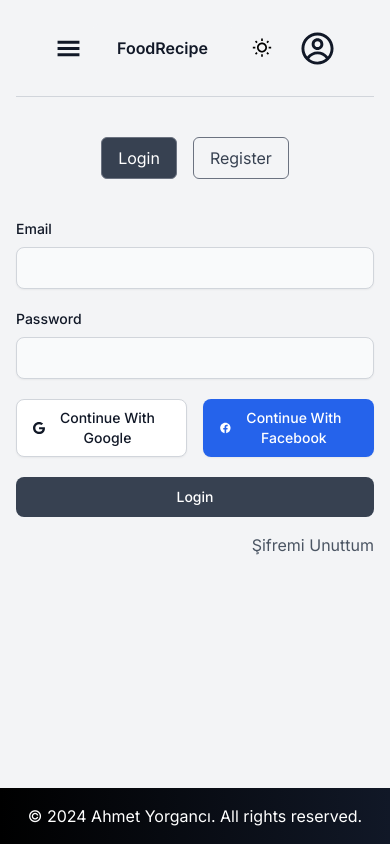
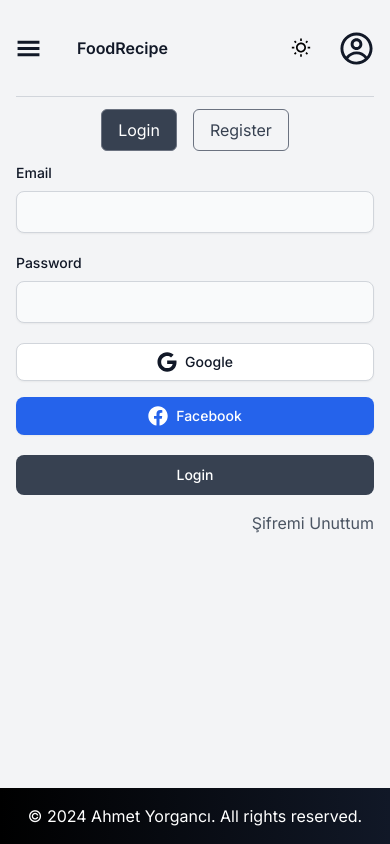
Before and after one commit to ahmetanil1/fr-frontend, a Next.js app: page /login in a window 390 px wide. Built offline with nearby package versions, Linux system fonts and the light colour scheme; grey boxes are pictures that could not be loaded.

Commit message:
Add login section but didn't complite

```diff
--- a/app/layout.js
+++ b/app/layout.js
@@ -37,17 +37,14 @@ export default function RootLayout({ children }) {
 
     return (
         <html lang="en" className={`${inter.className}`}>
-            <body className="h-screen w-screen bg-gray-100 dark:bg-gradient-to-r from-black text-gray-900 dark:text-gray-100">
+            <body className="h-screen w-screen bg-gray-100  dark:bg-gradient-to-t from-black text-gray-900 dark:text-gray-100">
                 <div className="flex flex-col min-h-screen">
-                    {/* Header: DarkMode Toggle */}
                     <div className="flex flex-col flex-grow mx-4 sm:mx-8 md:mx-16 lg:mx-32 xl:mx-64">
                         <Header toggleDarkMode={toggleDarkMode} darkMode={darkMode} />
                         <hr className="border-gray-300 dark:border-gray-100" />
-                        {/* Main Content */}
-                        <main className="flex-grow">{children}</main>
+                        <main className="flex-grow ">{children}</main>
                     </div>
-                    {/* Footer */}
-                    <Footer className="w-full" />
+                    <Footer className="w-full fixed" />
                 </div>
             </body>
         </html>
--- a/app/login/page.js
+++ b/app/login/page.js
@@ -60,7 +60,7 @@ function LoginContainer() {
                         Login
                     </button>
                     <Link href="/forgot-password"
-                        className="text-gray-600 hover:underline mt-4 flex justify-end">
+                        className="text-gray-600 hover:underline dark:text-white mt-4 flex justify-end">
                         Şifremi Unuttum
                     </Link>
                 </form>
--- a/components/[[...HamburgerMenuContent]]/index.js
+++ /dev/null
@@ -1,11 +0,0 @@
-import Link from "next/link";
-import React from "react";
-import { fetchCategory } from "@/services/categories";
-
-function HamburgerMenuContent({ onCategoryClick }) {
-    return (
-        <div></div>
-    )
-}
-
-export default HamburgerMenuContent;
--- a/components/header/index.js
+++ b/components/header/index.js
@@ -6,7 +6,7 @@ import Profile from "./profile";
 import HamburgerMenu from "./hamburgerMenu";
 function header({ toggleDarkMode, darkMode }) {
     return (
-        <div className="flex items-center justify-between gap-3 md:gap-10 px-10 h-24 box-shadow ">
+        <div className="flex items-center justify-between gap-3 md:gap-10  h-24 box-shadow ">
             <div className="flex items-center gap-3 ">
                 <HamburgerMenu />
                 <Logo />
--- a/components/header/logo.js
+++ b/components/header/logo.js
@@ -4,7 +4,7 @@ import Link from "next/link";
 
 function logo() {
     return (
-        <Link href="/" className=" flex items-center justify-center rounded-md bg-gray-100 px-6 py-3 font-semibold dark:bg-gray-400 dark:text-white dark:border-white">Food <span>Recipe</span></Link>
+        <Link href="/" className=" flex items-center justify-center rounded-md bg-transparent px-6 py-3 font-semibold dark:bg-transparent dark:text-white dark:border-white">Food <span>Recipe</span></Link>
     );
 }
 
--- a/components/header/search.js
+++ b/components/header/search.js
@@ -4,7 +4,7 @@ const Search = () => {
     return (
         <div className="hidden md:flex flex-1">
             <input
-                className="py-2 px-3 border border-gray-300 rounded-md outline-none flex dark:bg-black dark:text-white dark:border-white"
+                className="py-2 px-3 border border-gray-300 rounded-md outline-none flex  dark:text-gray-900 dark:border-white"
                 type="text"
                 placeholder="Search"
             />
--- a/components/login-register/index.js
+++ b/components/login-register/index.js
@@ -15,7 +15,7 @@ function LoginRegister() {
 
 
     return (
-        <div className="auth-nav m-10 flex justify-center items-center space-x-4">
+        <div className="auth-nav m-3 flex justify-center items-center space-x-4">
             <Link
                 href="/login"
                 onClick={() => setSelected("login")}
--- a/components/withRegister/index.js
+++ b/components/withRegister/index.js
@@ -1,26 +1,27 @@
-import React from 'react'
+import React from 'react';
 import { FaGoogle } from "react-icons/fa";
 import { FaFacebook } from "react-icons/fa";
 
-
-function withRegister() {
+function WithRegister() {
     return (
-        <div className="flex gap-4 mb-5">
+        <div className="flex flex-col md:flex-row gap-4 mb-5">
             <button
                 type="button"
-                className="flex items-center justify-center w-full px-4 py-2 text-sm font-medium text-gray-900 bg-white border border-gray-300 rounded-lg shadow-sm hover:bg-gray-100 focus:ring-2 focus:ring-gray-300"
+                className="flex items-center justify-center gap-2 w-full px-4 py-2 text-sm font-medium text-gray-900 bg-white border border-gray-300 rounded-lg shadow-sm hover:bg-gray-100 focus:ring-2 focus:ring-gray-300"
             >
-                <FaGoogle />Continue With Google
+                <FaGoogle className="text-xl" />
+                <span>Google</span>
             </button>
 
             <button
                 type="button"
-                className="flex items-center justify-center w-full px-4 py-2 text-sm font-medium text-white bg-blue-600 border border-transparent rounded-lg shadow-sm hover:bg-blue-700 focus:ring-2 focus:ring-blue-300"
+                className="flex items-center justify-center gap-2 w-full px-4 py-2 text-sm font-medium text-white bg-blue-600 border border-transparent rounded-lg shadow-sm hover:bg-blue-700 focus:ring-2 focus:ring-blue-300"
             >
-                <FaFacebook />Continue With Facebook
+                <FaFacebook className="text-xl" />
+                <span>Facebook</span>
             </button>
         </div>
-    )
+    );
 }
 
-export default withRegister
+export default WithRegister;
--- a/containers/home/index.js
+++ b/containers/home/index.js
@@ -5,7 +5,7 @@ const HomeContainer = () => {
 
     return (
         <div>
-            Home Page
+            HomeContainer
         </div>
     )
 }
```
Also changed, not shown: components/header/profile.js (+12 -27 lines), package.json (+8 -4 lines), 1 other file (tests, documents, lock files or other folders).
